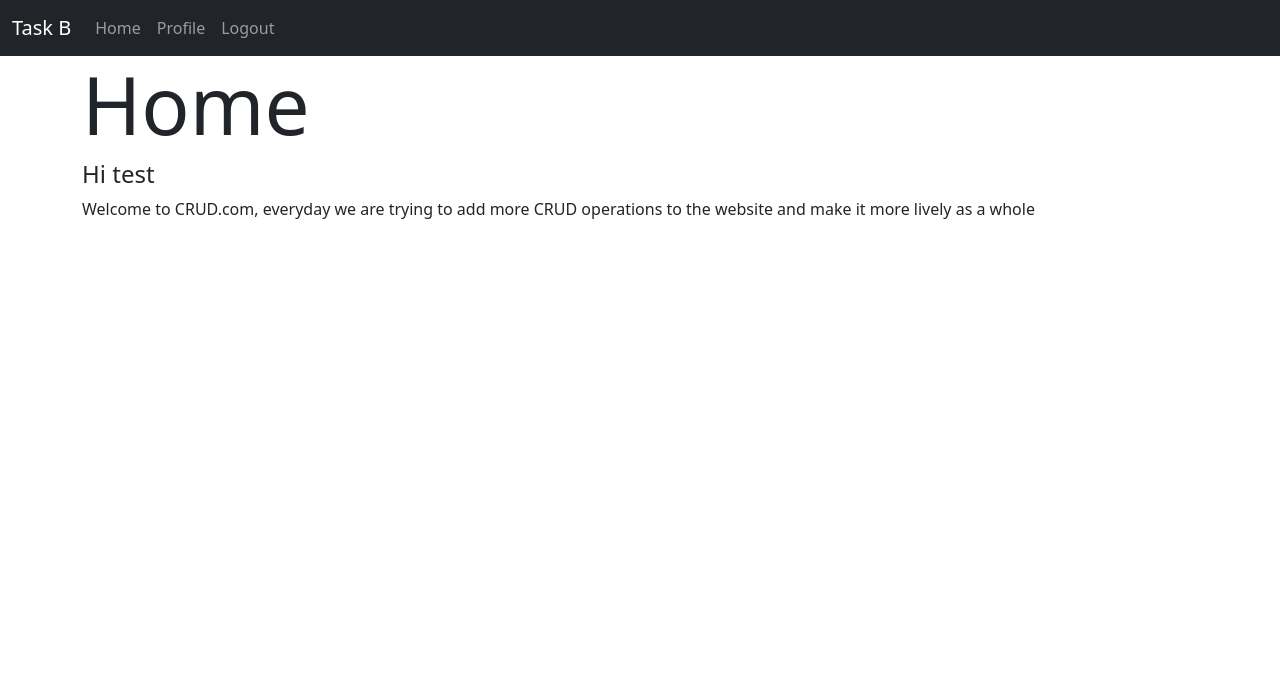
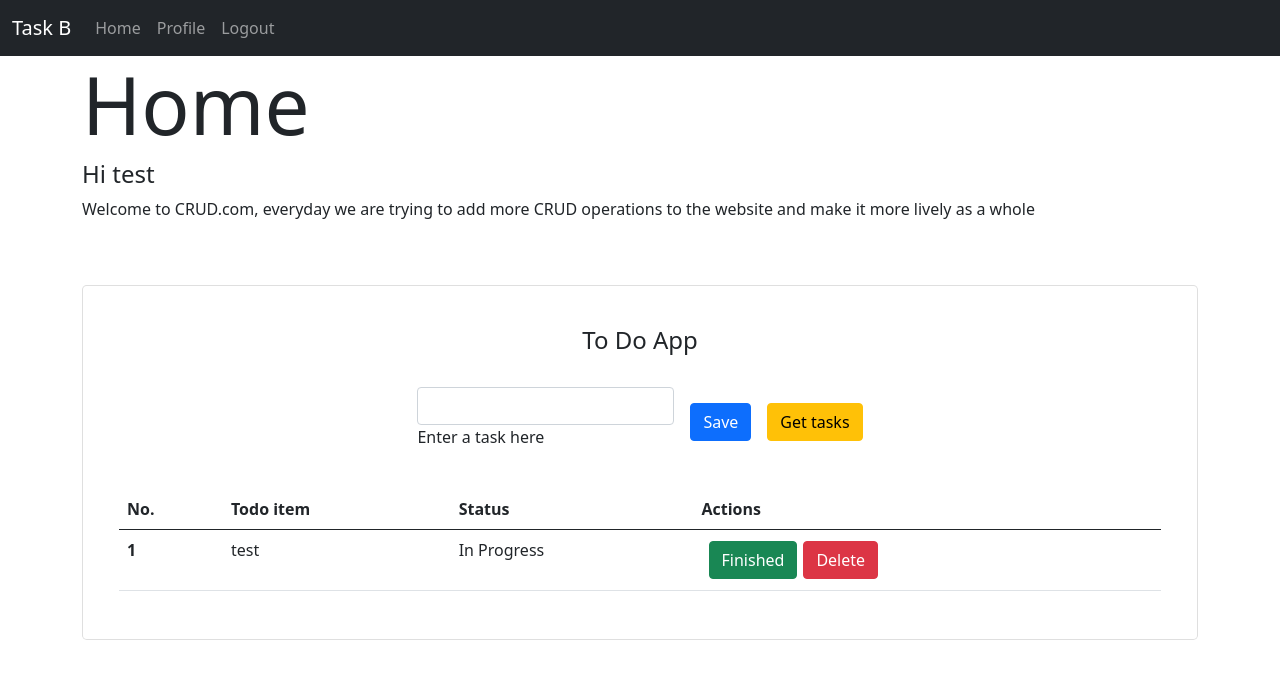
Before and after one commit to Jh123x/CS3219-C, a Flask app: page / in a window 1280 px wide. Shown: the top 687 px of the page. Run offline with Flask 2, Linux system fonts and the light colour scheme; a user stored in the database is signed in; data comes from the database, SQL or seed files in the repository; both versions use the stored data as it was after the commit.

Commit message:
Add Partial todo list

```diff
--- a/webapp/models/__init__.py
+++ b/webapp/models/__init__.py
@@ -1,3 +1,4 @@
 from flask_sqlalchemy import SQLAlchemy
 db = SQLAlchemy()
 from .user import User
+from .todo import TodoItems
--- a/webapp/templates/index.html
+++ b/webapp/templates/index.html
@@ -3,10 +3,85 @@
 Home
 {% endblock %}
 
+{% macro render_todo(item) %}
+<tr>
+    <th scope="row">1</th>
+    <td>{{ item.name }}</td>
+    <td>
+        {% if item.is_completed %}
+        Completed
+        {% else %}
+        In Progress
+        {% endif %}
+    </td>
+    <td>
+        <form method="PUT" style ='float: left; padding: 3px;' action="/todo">
+            <button type="submit" class="btn btn-success ms-1" value="{{ item.id }}">Finished</button>
+        </form>
+        <form method="DELETE" style ='float: left; padding: 3px;' action="/todo">
+            <button type="submit" class="btn btn-danger" value="{{ item.id }}">Delete</button>
+        </form>
+    </td>
+</tr>
+{% endmacro %}
+
+
 {% block content %}
 <h1 class="display-1">Home</h1>
 {% if current_user.is_authenticated %}
 <h4>Hi {{current_user.username}}</h4>
-<p>Welcome to CRUD.com, everyday we are trying to add more CRUD operations to the website and make it more lively as a whole</p>
+<p>Welcome to CRUD.com, everyday we are trying to add more CRUD operations to the website and make it more lively as a
+    whole</p>
+
+<div class="container py-5 h-100">
+    <div class="row d-flex justify-content-center align-items-center h-100">
+        <div class="card rounded-3">
+            <div class="card-body p-4">
+
+                <h4 class="text-center my-3 pb-3">To Do App</h4>
+
+                <form class="row row-cols-lg-auto g-3 justify-content-center align-items-center mb-4 pb-2">
+                    <div class="col-12">
+                        <div class="form-outline">
+                            <input type="text" id="form1" class="form-control" />
+                            <label class="form-label" for="form1">Enter a task here</label>
+                        </div>
+                    </div>
+
+                    <div class="col-12">
+                        <button type="submit" class="btn btn-primary">Save</button>
+                    </div>
+
+                    <div class="col-12">
+                        <button type="submit" class="btn btn-warning">Get tasks</button>
+                    </div>
+                </form>
+                {% if items %}
+                <table class="table mb-4">
+                    <thead>
+                        <tr>
+                            <th scope="col">No.</th>
+                            <th scope="col">Todo item</th>
+                            <th scope="col">Status</th>
+                            <th scope="col">Actions</th>
+                        </tr>
+                    </thead>
+                    <tbody>
+                        {% for item in items %}
+                        {{ render_todo(item) }}
+                        {% endfor %}
+                    </tbody>
+                </table>
+
+            </div>
+        </div>
+    </div>
+</div>
+{% else %}
+<h2>Your todo list is empty</h2>
+{% endif %}
+{% else %}
+<h1>You are currently not logged in</h1>
+<p>Please login to view your todo list</p>
 {% endif %}
 {% endblock %}
--- /dev/null
+++ b/webapp/todo/__init__.py
@@ -0,0 +1 @@
+from .methods import todo_delete, todo_post, todo_put
--- a/webapp/views.py
+++ b/webapp/views.py
@@ -1,7 +1,8 @@
 # from app import app
 from . import db
-from .models import User
+from .models import User, TodoItems
 from .forms import LoginForm, RegisterForm
+from .todo import todo_put, todo_post, todo_delete
 
 import sqlalchemy
 from hashlib import sha512
@@ -15,7 +16,25 @@ app = Blueprint("main_page", __name__, template_folder="templates")
 
 @app.route('/', methods=["GET"])
 def index():
-    return render_template('index.html')
+    items = TodoItems.query.all()
+    return render_template('index.html', items=items)
+
+
+@app.route('/todo', methods=['POST', 'PUT', 'DELETE'])
+def todo():
+    """Render a todo list"""
+    func_dict = {
+        'POST': todo_post,
+        'PUT': todo_put,
+        'DELETE': todo_delete,
+    }
+
+    method = func_dict.get(request.method, None)
+    if method is None:
+        flash("Method not allowed")
+        return redirect('/')
+
+    return method()
 
 
 @login_required
```
Also changed, not shown: webapp/models/todo.py (added, +13 -0 lines), webapp/todo/methods.py (added, +27 -0 lines), webapp/app.py (renamed from webapp/__main__.py), webapp/database.db.
